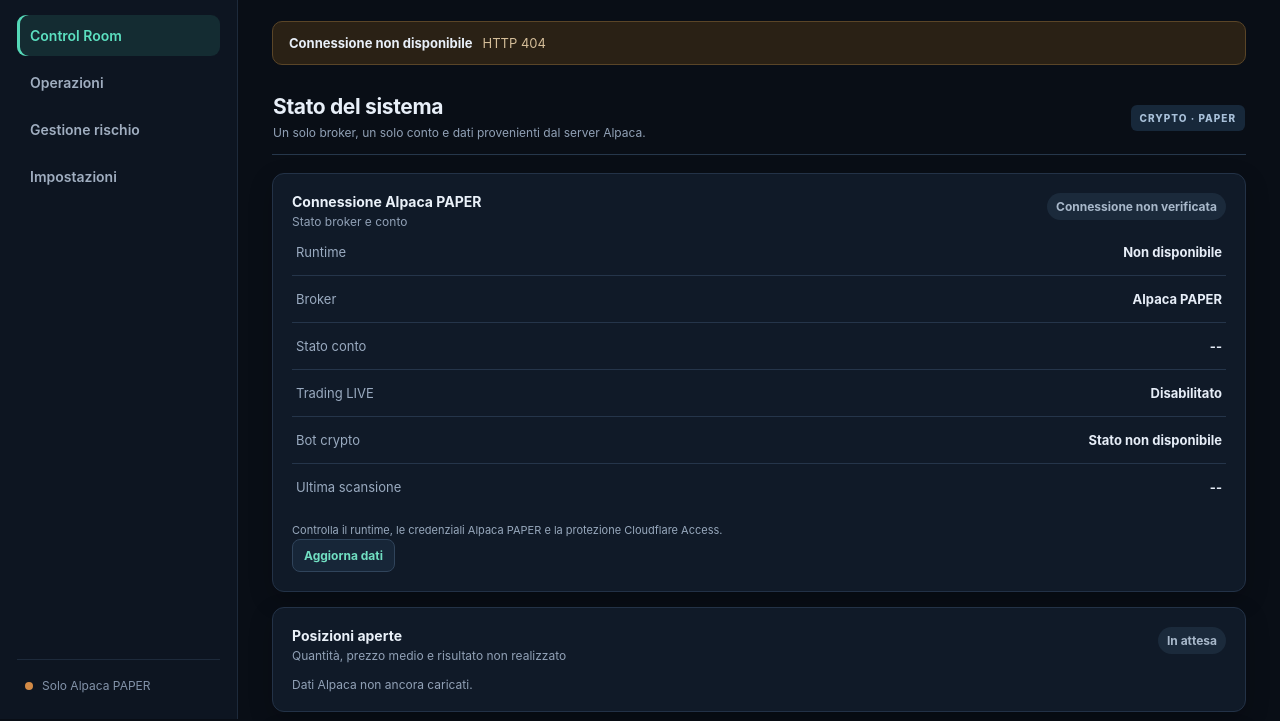
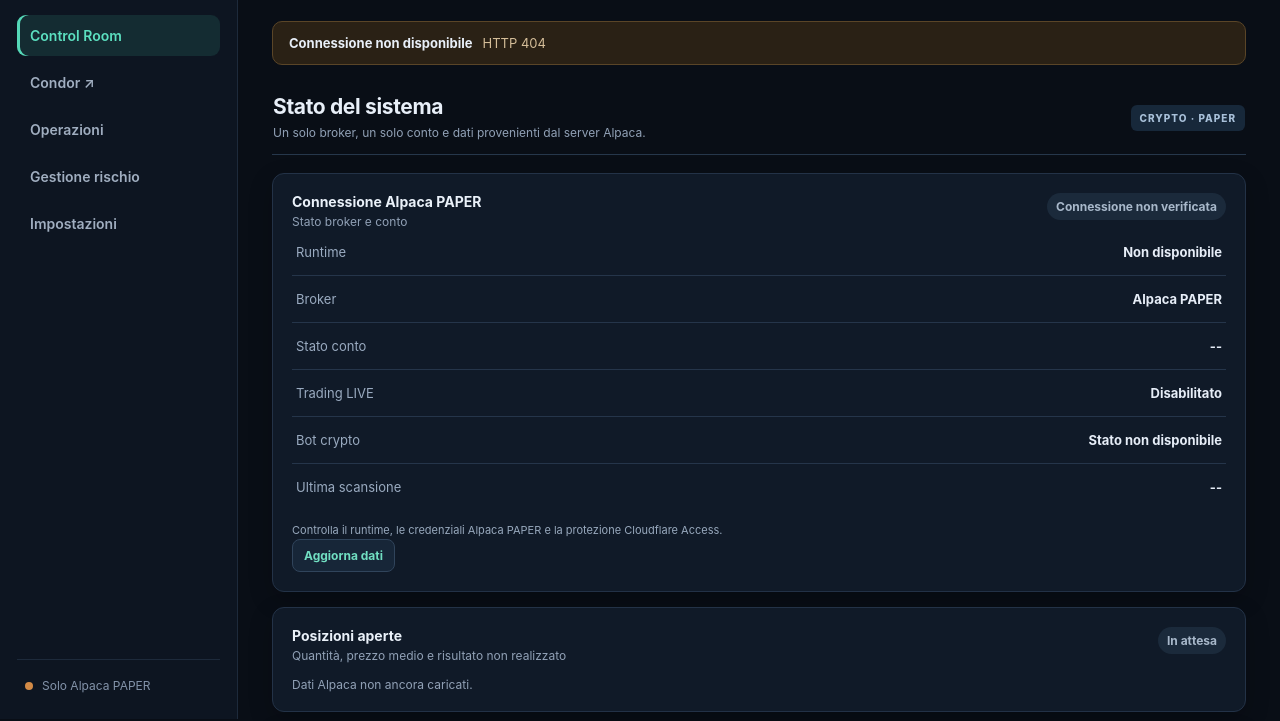
Before and after one commit to Parontv/miracolo-trading-ai, a plain HTML site: page web/index.html in a window 1280 px wide. Shown: the part 81-802 px from the top of the page. Drawn offline with Linux system fonts and the light colour scheme; no server answers.

Commit message:
Add Condor entry to Miracolo web app

```diff
--- a/web/index.html
+++ b/web/index.html
@@ -3,7 +3,7 @@
 <head>
   <meta charset="UTF-8">
   <meta name="viewport" content="width=device-width, initial-scale=1">
-  <meta name="theme-color" content="#f4f7fb">
+  <meta name="theme-color" content="#0b1018">
   <meta name="description" content="Miracolo Trading AI, terminale crypto Alpaca PAPER.">
   <title>Miracolo Trading AI</title>
   <link rel="stylesheet" href="./styles.css">
@@ -14,6 +14,7 @@
       <a class="brand" href="#dashboard"><span class="brand-mark">M</span><span>Miracolo <small>TRADING AI</small></span></a>
       <nav id="navigation">
         <a class="nav-link active" href="#dashboard" data-view="dashboard">Control Room</a>
+        <a class="nav-link condor-link" href="/condor" target="_blank" rel="noopener">Condor ↗</a>
         <a class="nav-link" href="#activity" data-view="activity">Operazioni</a>
         <a class="nav-link" href="#risk" data-view="risk">Gestione rischio</a>
         <a class="nav-link" href="#settings" data-view="settings">Impostazioni</a>
```
